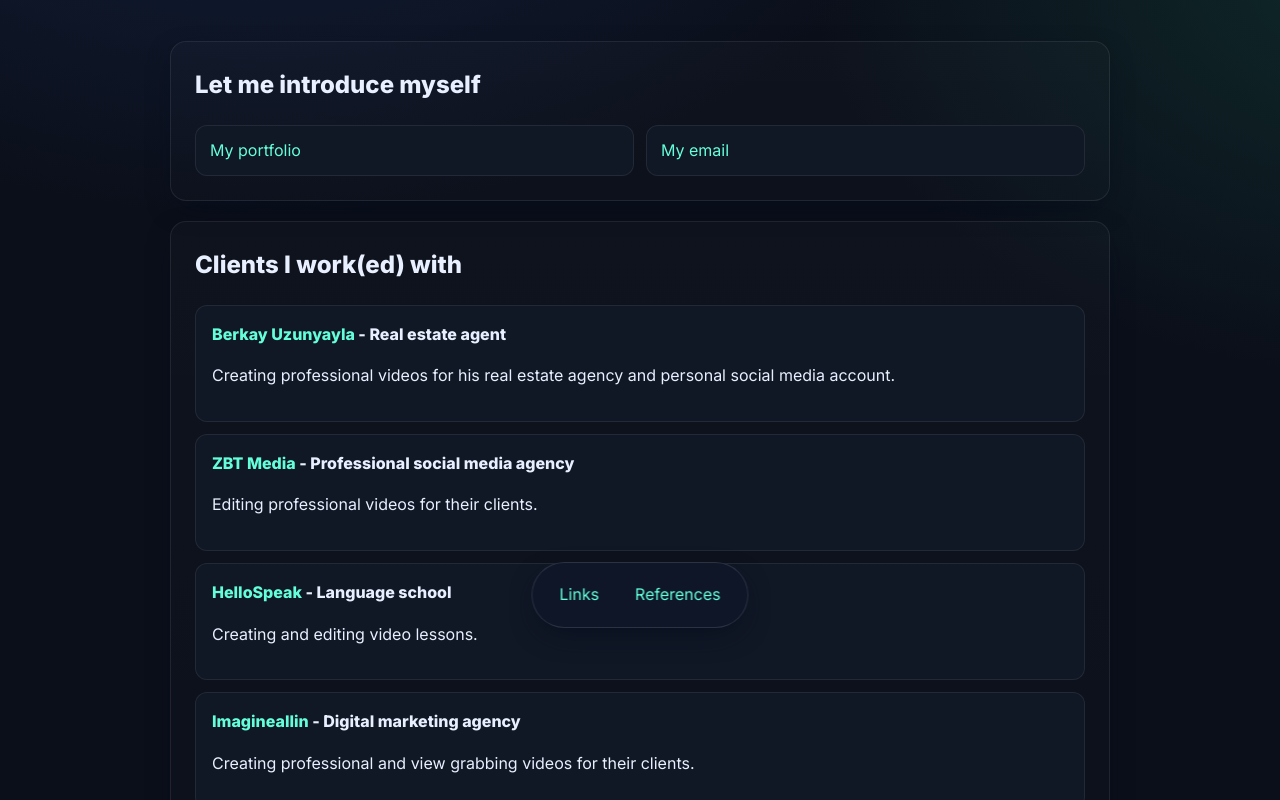
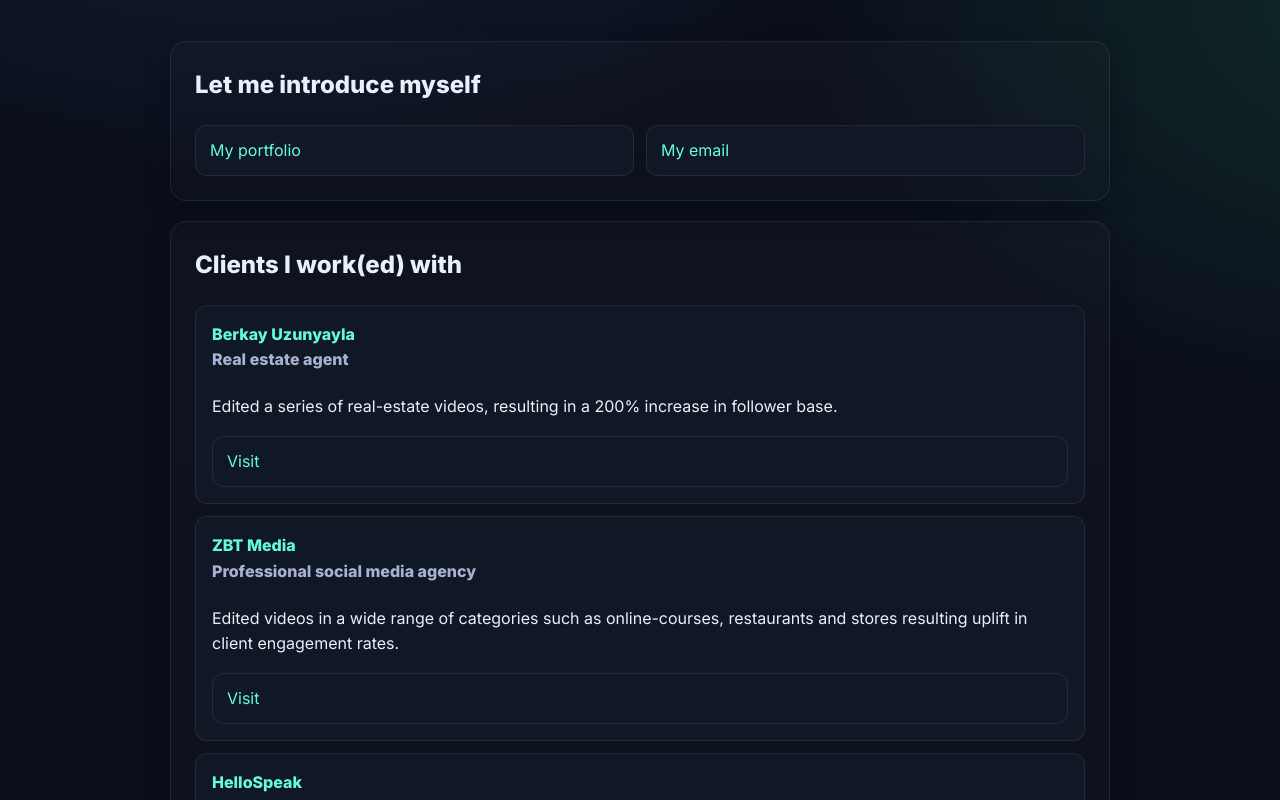
Before and after one commit to gitarkatili/portfolio, a plain HTML site: page index.html in a window 1280 px wide. Shown: the part 152-952 px from the top of the page. Drawn offline with nearby package versions, Linux system fonts and the light colour scheme.

Commit message:
Add files via upload

```diff
--- a/index.html
+++ b/index.html
@@ -7,11 +7,12 @@
   <link rel="preconnect" href="https://fonts.googleapis.com">
   <link rel="preconnect" href="https://fonts.gstatic.com" crossorigin>
   <link href="https://fonts.googleapis.com/css2?family=Inter:wght@400;600;800&display=swap" rel="stylesheet">
+  <link rel="stylesheet" href="https://fonts.googleapis.com/css2?family=Material+Symbols+Outlined:opsz,wght,FILL,GRAD@24,400,0,0&icon_names=open_in_new" />
   <link rel="stylesheet" href="styles.css">
 </head>
 <body>
   <header class="site-header" role="banner">
-    <div class="container">
+    <div class="container titlesubtitle">
       <h1 class="title">Emre Balcı</h1>
       <p class="subtitle">Video Editor • Confidently jump cut your videos to perfection</p>
     </div>
@@ -31,39 +32,48 @@
       <h2 id="references-heading">Clients I work(ed) with</h2>
       <div class="references">
         <article class="reference">
-          <h3><a href="https://www.instagram.com/berkay_uzunyayla/">Berkay Uzunyayla</a> - Real estate agent</h3>
+          <h3><a>Berkay Uzunyayla</a></h3>
+          <h4 class="reference-sub">Real estate agent</h4>
           <p>
-            Creating professional videos for his real estate agency and personal social media account.
+            Edited a series of real-estate videos, resulting in a 200% increase in follower base.
           </p>
+          <ul class="link-list">
+          <li><a href="https://www.instagram.com/berkay_uzunyayla/" target="_blank" rel="noreferrer noopener">Visit</a></li>
+          </ul>
         </article>
         <article class="reference">
-          <h3><a href="https://www.zbtmedia.com/">ZBT Media </a> - Professional social media agency</h3>
+          <h3><a>ZBT Media </a></h3>
+          <h4 class="reference-sub">Professional social media agency</h4>
           <p>
-            Editing professional videos for their clients.
+            Edited videos in a wide range of categories such as online-courses, restaurants and stores resulting uplift in client engagement rates.
           </p>
+          <ul class="link-list">
+          <li><a href="https://www.zbtmedia.com/" target="_blank" rel="noreferrer noopener">Visit</a></li>
+          </ul>
         </article>
         <article class="reference">
-          <h3><a href="https://www.hellospeak.com.tr/">HelloSpeak </a> - Language school</h3>
+          <h3><a>HelloSpeak </a></h3>
+          <h4 class="reference-sub">Language school</h4>
           <p>
-            Creating and editing video lessons.
+            Created interactive English speaking & listening lessons and helped others improve themselves.
           </p>
+          <ul class="link-list">
+          <li><a href="https://hellospeak.com.tr" target="_blank" rel="noreferrer noopener">Visit</a></li>
+          </ul>
         </article>
         <article class="reference">
-          <h3><a href="https://www.instagram.com/imagineallin/">Imagineallin </a> - Digital marketing agency</h3>
+          <h3><a>Imagineallin </a></h3>
+          <h4 class="reference-sub">Digital marketing agency</h4>
           <p>
-            Creating professional and view grabbing videos for their clients.
+            Creating professional and view grabbing videos for their clients on daily basis.
           </p>
+          <ul class="link-list">
+          <li><a href="https://www.instagram.com/imagineallin/" target="_blank" rel="noreferrer noopener">Visit</a></li>
+          </ul>
         </article>
       </div>
     </section>
   </main>
-
-  <nav class="floating-nav" role="navigation" aria-label="Primary">
-    <ul>
-      <li><a href="#links">Links</a></li>
-      <li><a href="#references">References</a></li>
-    </ul>
-  </nav>
 
   <div class="theme-switcher" role="group" aria-label="Color theme selector">
     <button class="theme-dot is-active" data-theme="default" aria-label="Use green theme" title="Green"></button>
--- a/styles.css
+++ b/styles.css
@@ -1,4 +1,3 @@
-/* Base */
 :root {
   --bg: #0b0f1a;
   --card: #101725;
@@ -9,7 +8,6 @@
   --shadow: 0 10px 30px -10px rgba(2, 12, 27, 0.7);
 }
 
-/* Purple theme */
 :root[data-theme="purple"] {
   --bg: #0f0b1a;
   --card: #16112a;
@@ -19,7 +17,6 @@
   --accent-contrast: #190d33;
 }
 
-/* Orange theme */
 :root[data-theme="orange"] {
   --bg: #130e08;
   --card: #1e160d;
@@ -45,10 +42,9 @@ body {
               radial-gradient(1000px 700px at 110% 10%, #0f2a2a 0%, transparent 60%) no-repeat,
               var(--bg);
   line-height: 1.6;
-  padding-bottom: 96px; /* space for floating navbar */
+  padding-bottom: 96px;
 }
 
-/* Global link styling */
 a {
   color: var(--accent);
   text-decoration: none;
@@ -68,7 +64,6 @@ a:focus-visible {
   margin: 0 auto;
 }
 
-/* Header */
 .site-header {
   padding: 56px 0 24px;
 }
@@ -84,7 +79,6 @@ a:focus-visible {
   color: var(--muted);
 }
 
-/* Sections */
 .site-main .section, .intro {
   background: linear-gradient(180deg, rgba(255,255,255,0.02), rgba(255,255,255,0.01));
   border: 1px solid rgba(255,255,255,0.08);
@@ -141,47 +135,16 @@ a:focus-visible {
   font-size: 16px;
 }
 
-/* Floating bottom navbar */
-.floating-nav {
-  position: fixed;
-  left: 50%;
-  bottom: 20px;
-  transform: translateX(-50%);
-  background: rgba(15, 23, 42, 0.85);
-  -webkit-backdrop-filter: blur(8px);
-  backdrop-filter: blur(8px);
-  border: 1px solid rgba(255,255,255,0.12);
-  border-radius: 999px;
-  padding: 8px 12px;
-  box-shadow: var(--shadow);
-  z-index: 1000;
+.reference p {
+
 }
 
-.floating-nav ul {
-  list-style: none;
-  margin: 0;
-  padding: 0;
-  display: flex;
-  gap: 6px;
+.reference-sub {
+  color: var(--muted);
+  margin-top: -8px;
+  font-size: 16px;
 }
 
-.floating-nav a {
-  display: inline-block;
-  text-decoration: none;
-  color: var(--accent);
-  padding: 10px 14px;
-  border-radius: 999px;
-  border: 1px solid transparent;
-}
-
-.floating-nav a:hover,
-.floating-nav a:focus-visible {
-  outline: none;
-  border-color: rgba(100,255,218,0.6);
-  background: rgba(100,255,218,0.12);
-}
-
-/* Theme switcher */
 .theme-switcher {
   position: fixed;
   top: 16px;
@@ -211,7 +174,11 @@ a:focus-visible {
   box-shadow: 0 0 0 3px rgba(100, 255, 218, 0.3);
 }
 
-/* Dot preview colors per theme */
+.material-symbols-outlined {
+  font-size: 18px;
+
+}
+
 :root[data-theme="purple"] .theme-dot[data-theme="purple"],
 :root:not([data-theme]),
 :root[data-theme="default"] .theme-dot[data-theme="default"] {
@@ -225,3 +192,10 @@ a:focus-visible {
   .title { font-size: 52px; }
   body { padding-bottom: 108px; }
 }
+
+@media (max-width: 430px) { /* iPhone */
+  .titlesubtitle { margin:auto; text-align:center; }
+  .subtitle { padding-left:35px; padding-right:35px }
+  .links-heading { size: 1px; }
+  .references-heading {  }
+}
```
